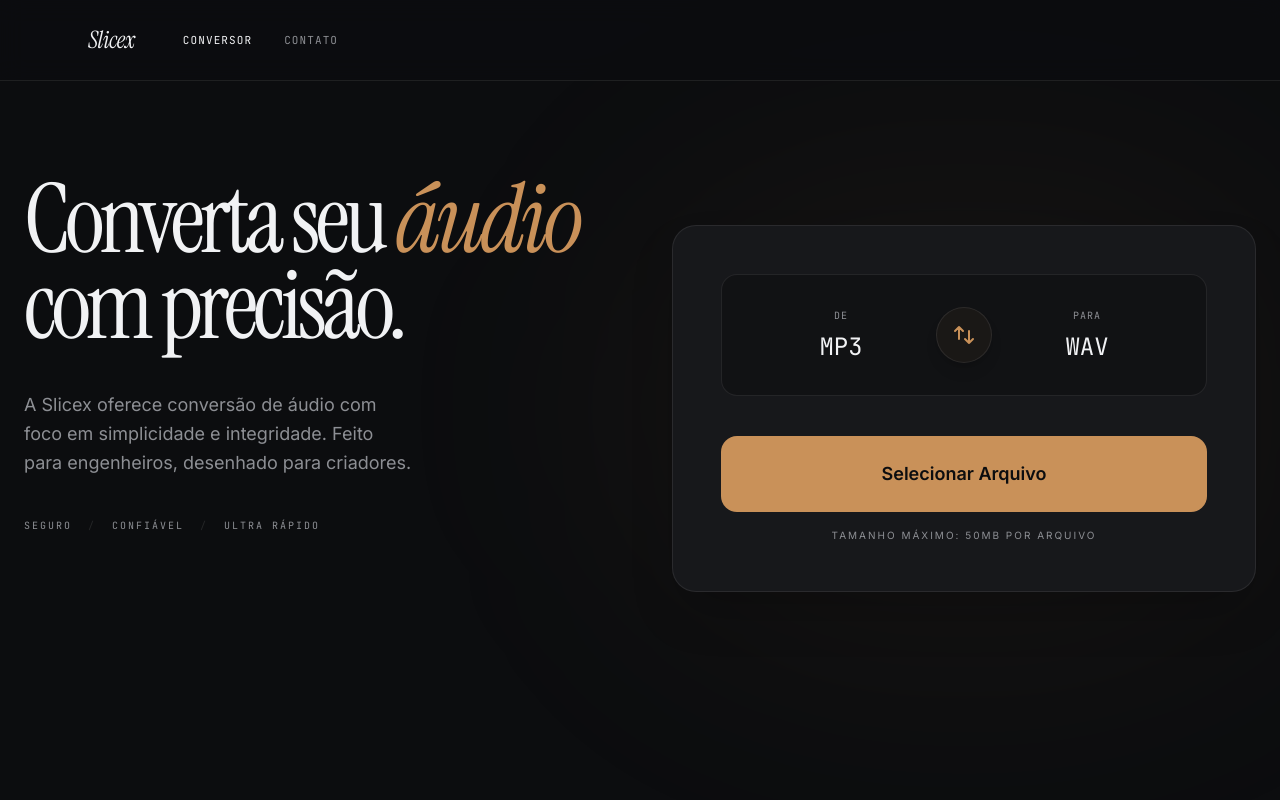
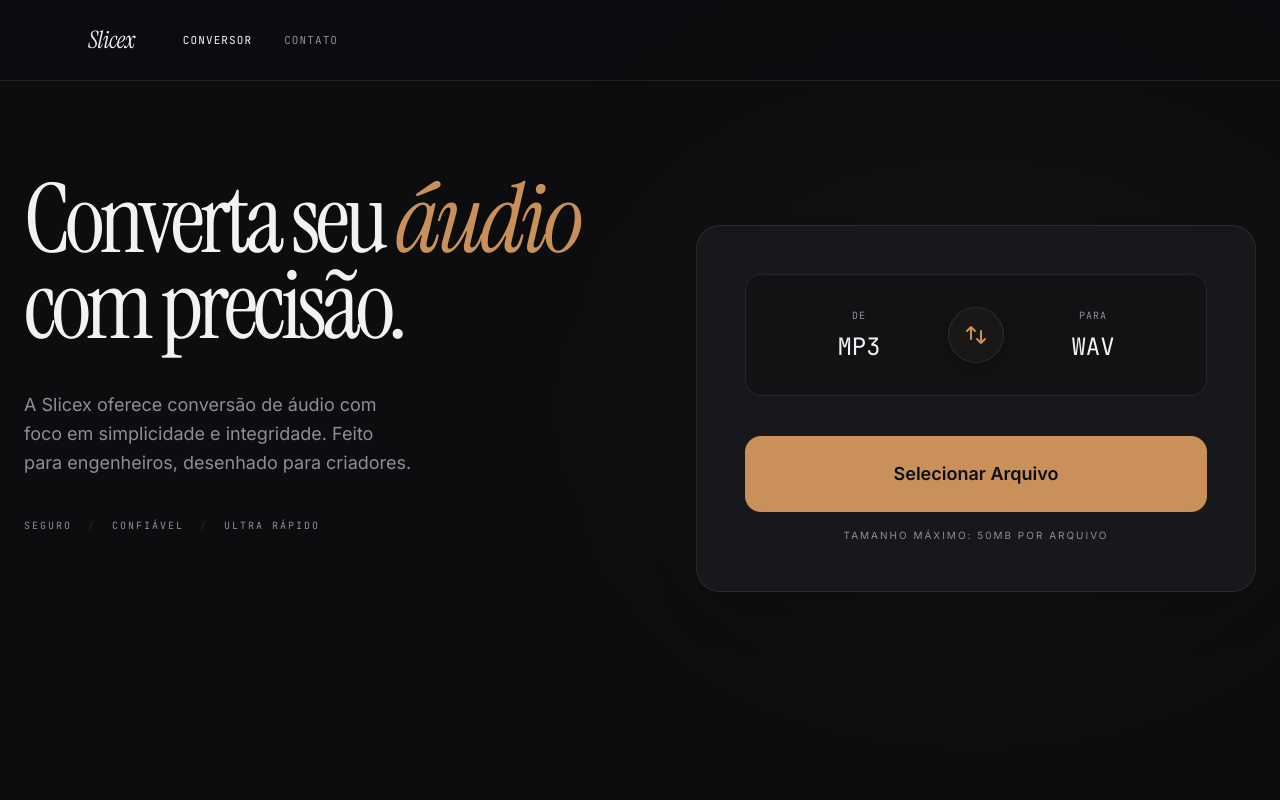
Before and after one commit to vavito/slicex_audio_converter, a React (Vite) app in the folder frontend/: page / in a window 1280 px wide. Shown: the top 800 px of the page. Built offline with nearby package versions, Linux system fonts and the light colour scheme.

Commit message:
refactor: espaçamento maior entre footer e card conversor para dar respiro

```diff
--- a/frontend/src/App.tsx
+++ b/frontend/src/App.tsx
@@ -9,7 +9,7 @@ export default function App() {
       <Navbar />
 
       <main className="flex-1">
-        <section className="mx-auto grid max-w-7xl gap-16 px-6 py-16 lg:grid-cols-2 lg:py-24">
+        <section className="mx-auto grid max-w-7xl gap-16 px-6 py-16 lg:grid-cols-2 lg:gap-28 lg:py-24">
           <CabecalhoHero />
           <CardConversor />
         </section>
```
